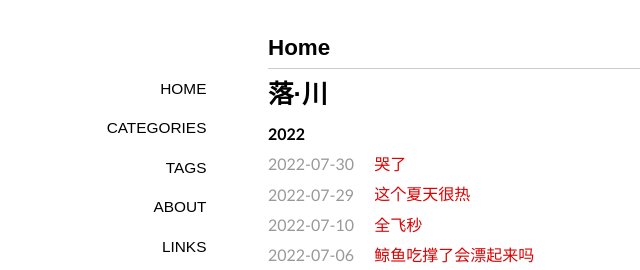
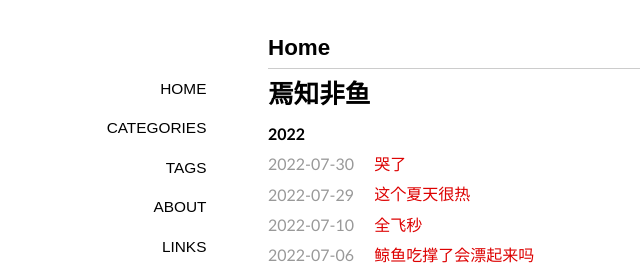
Before and after one commit to ohmyfish/ohmyfish.github.io, a Jekyll site: the page built from index.md, in a window 1280 px wide and 900 px high. Shown: the top 270 px of the window, without its empty margins (72-712 px from the left). Built offline with Jekyll 4.4.1, drawn with Linux system fonts in a browser that asks for light colours; some web fonts are replaced.

Commit message:
葱香科学家

```diff
--- a/_config.yml
+++ b/_config.yml
@@ -2,5 +2,5 @@ markdown: kramdown
 permalink: /:year/:month/:title/
 url: https://ohmyfish.github.io
 baseurl:
-author: 落·川
+author: 焉知非鱼
 highlighter: rouge
```
Also changed, not shown: README.md.
